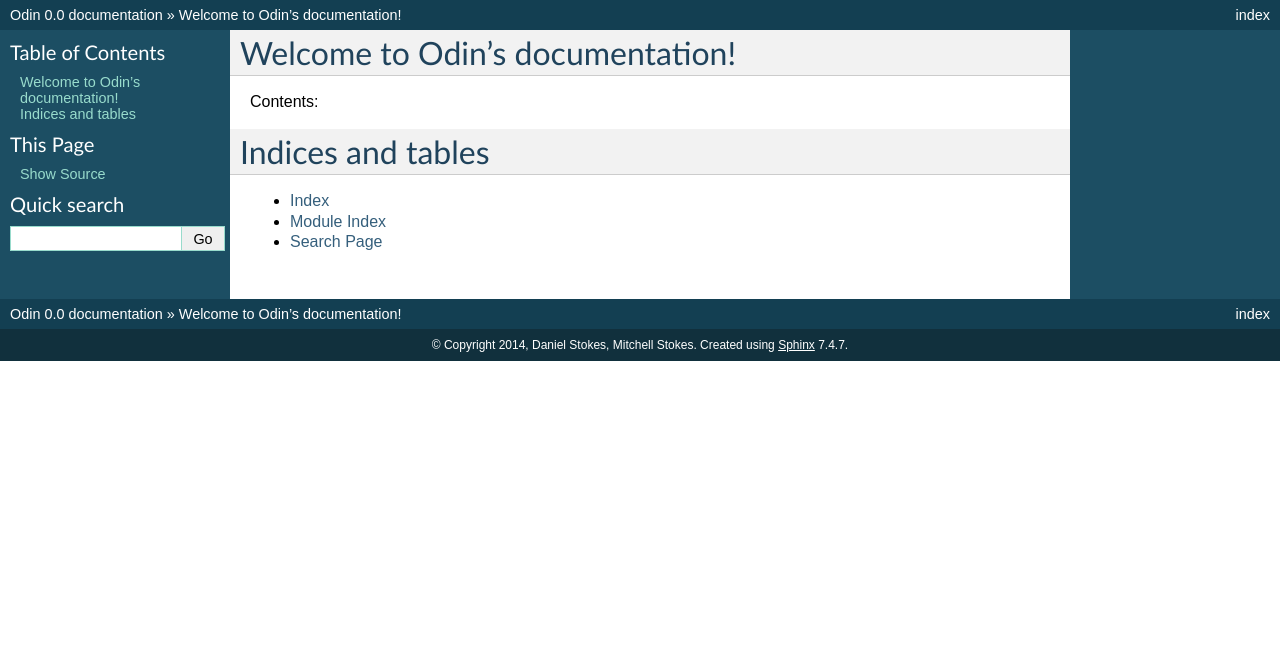
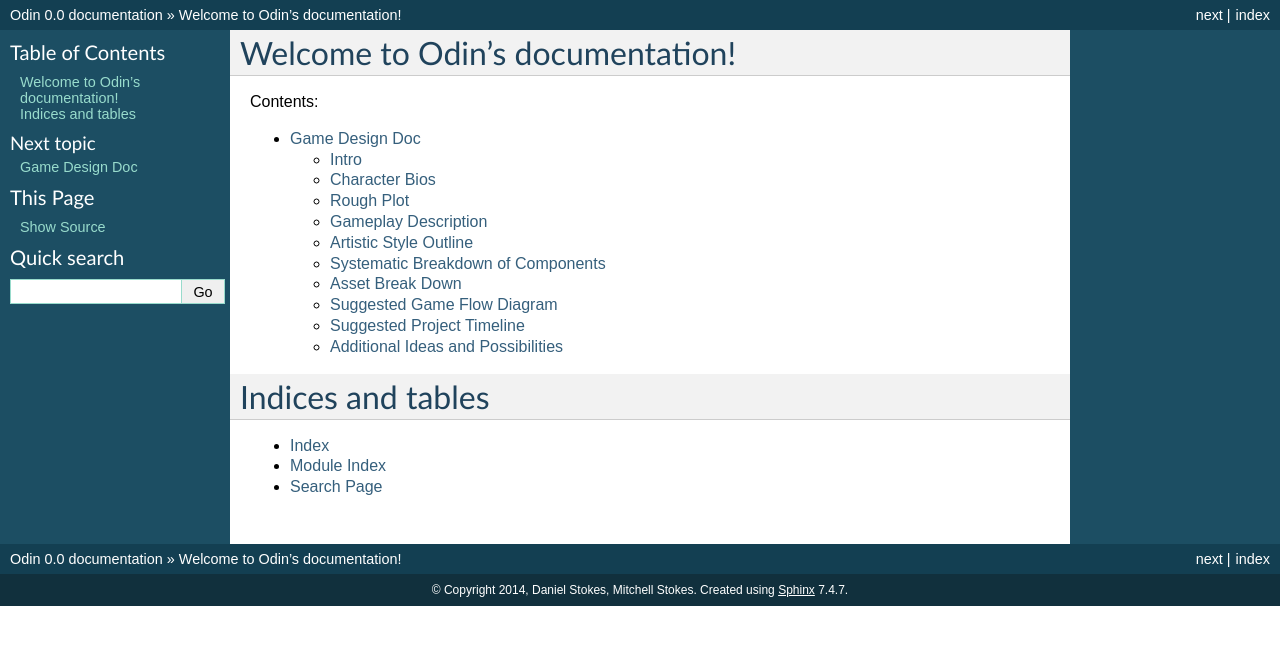
Before and after one commit to Moguri/odin, a Sphinx documentation site: the page built from doc/index.rst, in a window 1280 px wide. Shown: the top 645 px of the page. Built offline with Sphinx 7.4.7, drawn with Linux system fonts in a browser that asks for light colours.

Commit message:
Docs: Adding a GDD template.

```diff
--- /dev/null
+++ b/doc/gdd.rst
@@ -0,0 +1,33 @@
+***************
+Game Design Doc
+***************
+
+Intro
+=====
+
+Character Bios
+==============
+
+Rough Plot
+==========
+
+Gameplay Description
+====================
+
+Artistic Style Outline
+======================
+
+Systematic Breakdown of Components
+==================================
+
+Asset Break Down
+================
+
+Suggested Game Flow Diagram
+===========================
+
+Suggested Project Timeline
+==========================
+
+Additional Ideas and Possibilities
+==================================
--- a/doc/index.rst
+++ b/doc/index.rst
@@ -11,6 +11,7 @@ Contents:
 .. toctree::
    :maxdepth: 2
 
+   gdd
 
 
 Indices and tables
```
